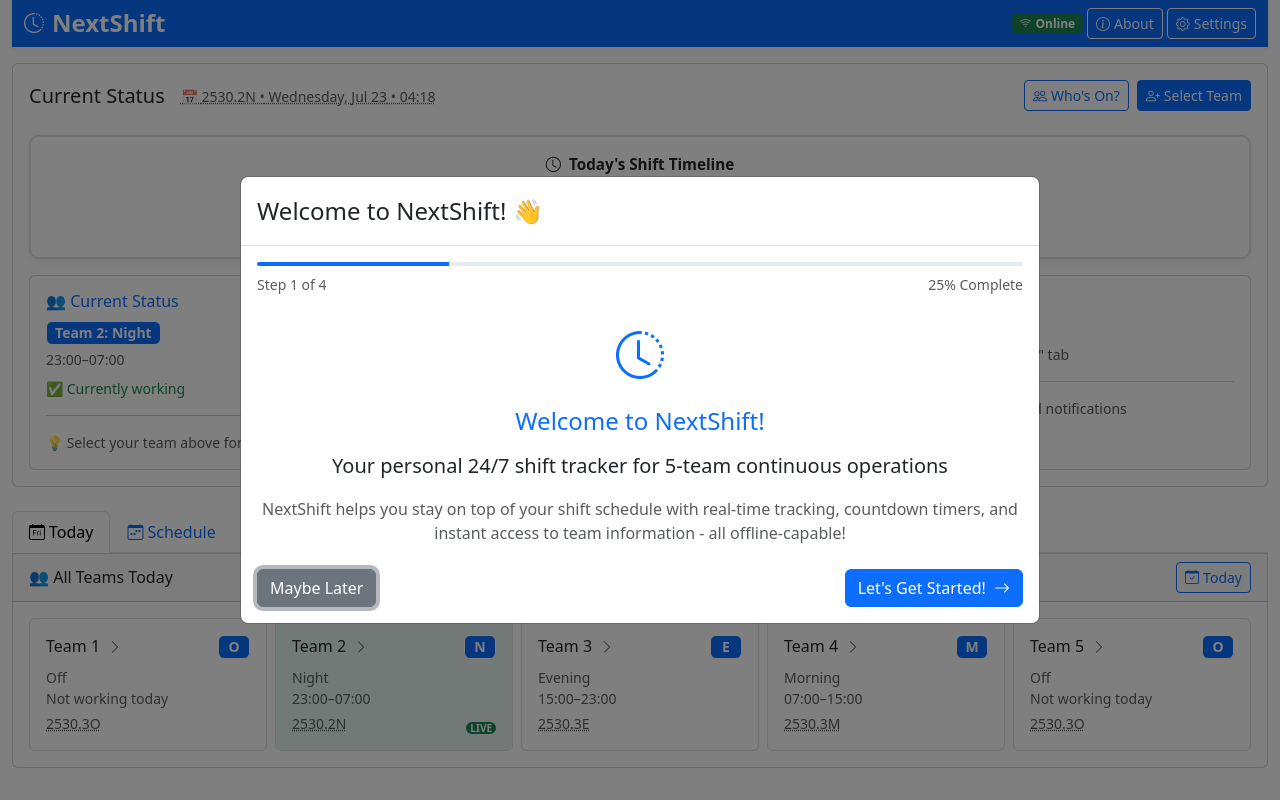
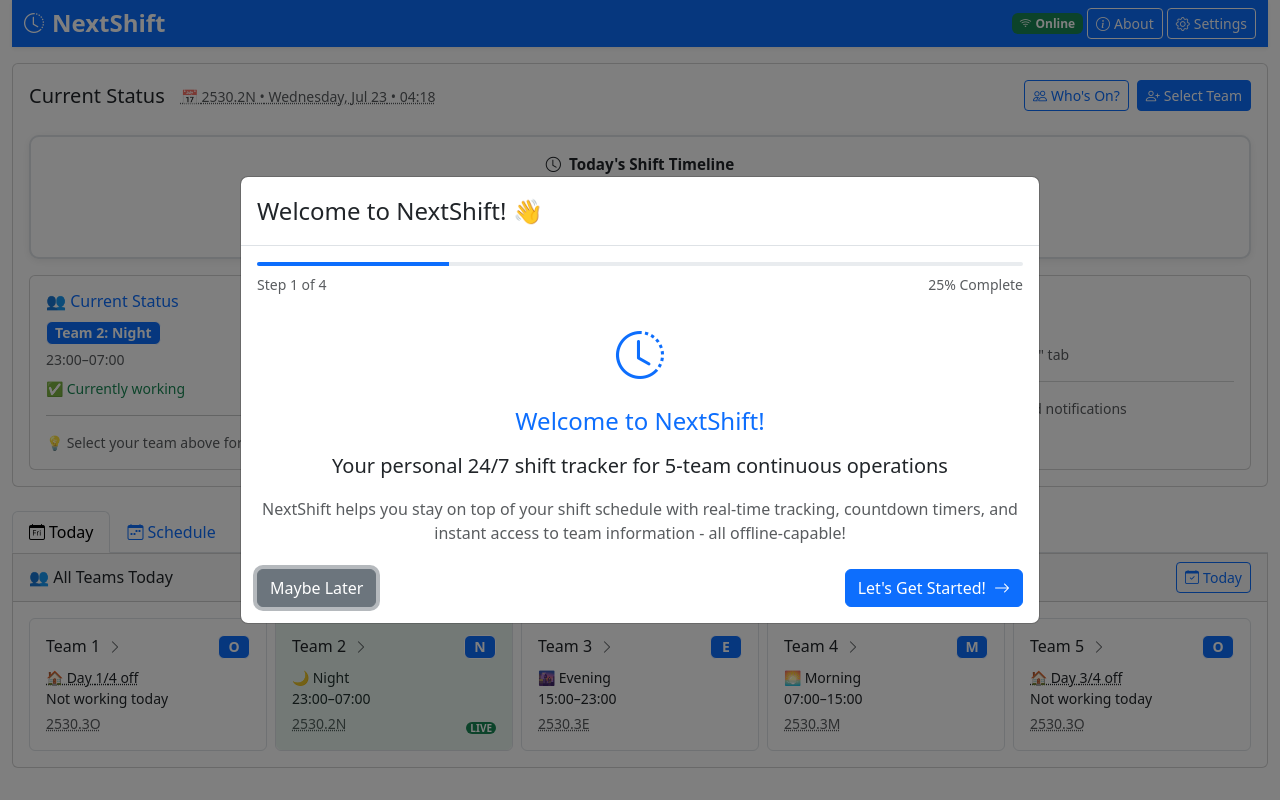
Before and after one commit to tjorim/NextShift, a React (Vite) app: page / in a window 1280 px wide. Built offline with nearby package versions, Linux system fonts and the light colour scheme.

Commit message:
feat: enhance TeamDetailModal and TodayView components with shift display name and off-day progress features

```diff
--- a/src/components/TeamDetailModal.tsx
+++ b/src/components/TeamDetailModal.tsx
@@ -17,6 +17,7 @@
     calculateShift,
     getCurrentShiftDay,
     getShiftByCode,
+    getShiftDisplayName,
 } from '../utils/shiftCalculations';
 
 interface TeamDetailModalProps {
@@ -141,25 +142,29 @@
                                     Current Status
                                 </h6>
                                 <div className="d-flex align-items-center gap-2">
-                                    {currentStatus?.shift.code === 'O' ? (
-                                        <Badge bg="secondary" pill>
-                                            <i className="bi bi-house me-1"></i>
-                                            Off Duty
-                                        </Badge>
-                                    ) : (
                                     <Badge
+                                        bg={
+                                            currentStatus?.shift.code === 'O'
+                                                ? 'secondary'
+                                                : undefined
+                                        }
                                         className={
-                                                getShiftByCode(
+                                            currentStatus?.shift.code !== 'O'
+                                                ? getShiftByCode(
                                                       currentStatus?.shift.code,
                                                   ).className
+                                                : undefined
                                         }
                                         pill
                                     >
-                                            <i className="bi bi-briefcase me-1"></i>
-                                            {currentStatus?.shift.name ||
-                                                'Unknown'}
+                                        {currentStatus
+                                            ? getShiftDisplayName(
+                                                  getShiftByCode(
+                                                      currentStatus.shift.code,
+                                                  ),
+                                              )
+                                            : 'Unknown'}
                                     </Badge>
-                                    )}
                                     <small className="text-muted">
                                         {currentStatus?.date.format(
                                             'dddd, MMM D',
@@ -179,7 +184,11 @@
                                         }
                                         pill
                                     >
-                                        {nextShift.shift.name}
+                                        {getShiftDisplayName(
+                                            getShiftByCode(
+                                                nextShift.shift.code,
+                                            ),
+                                        )}
                                     </Badge>
                                     <small className="text-muted d-block">
                                         {nextShift.date.format('MMM D')}
@@ -238,22 +247,27 @@
                                         </td>
                                         <td>{day.date.format('ddd')}</td>
                                         <td>
-                                            {day.shift.code === 'O' ? (
-                                                <Badge bg="secondary" pill>
-                                                    Off
-                                                </Badge>
-                                            ) : (
                                             <Badge
+                                                bg={
+                                                    day.shift.code === 'O'
+                                                        ? 'secondary'
+                                                        : undefined
+                                                }
                                                 className={
-                                                        getShiftByCode(
+                                                    day.shift.code !== 'O'
+                                                        ? getShiftByCode(
                                                               day.shift.code,
                                                           ).className
+                                                        : undefined
                                                 }
                                                 pill
                                             >
-                                                    {day.shift.name}
+                                                {getShiftDisplayName(
+                                                    getShiftByCode(
+                                                        day.shift.code,
+                                                    ),
+                                                )}
                                             </Badge>
-                                            )}
                                         </td>
                                         <td>
                                             <small className="text-muted">
--- a/src/components/TodayView.tsx
+++ b/src/components/TodayView.tsx
@@ -11,8 +11,13 @@
     getISOWeekYear2Digit,
     getLocalizedShiftTime,
 } from '../utils/dateTimeUtils';
-import type { ShiftResult } from '../utils/shiftCalculations';
-import { getShiftByCode } from '../utils/shiftCalculations';
+import type { OffDayProgress, ShiftResult } from '../utils/shiftCalculations';
+import {
+    getNextShift,
+    getOffDayProgress,
+    getShiftByCode,
+    getShiftDisplayName,
+} from '../utils/shiftCalculations';
 
 interface TodayViewProps {
     todayShifts: ShiftResult[];
@@ -34,6 +39,15 @@
 }) {
     const { settings } = useSettings();
     const shift = getShiftByCode(shiftResult.shift.code);
+
+    // Calculate off-day progress and next shift for teams that are not working
+    const offDayProgress: OffDayProgress | null = !shiftResult.shift.isWorking
+        ? getOffDayProgress(shiftResult.date, shiftResult.teamNumber)
+        : null;
+
+    const nextShift = !shiftResult.shift.isWorking
+        ? getNextShift(shiftResult.date, shiftResult.teamNumber)
+        : null;
 
     const cardContent = (
         <>
@@ -89,16 +103,46 @@
                     </Badge>
                 </OverlayTrigger>
             </div>
-            <div className="text-muted small">
-                {shiftResult.shift.name}
-                <br />
-                {shiftResult.shift.isWorking
-                    ? getLocalizedShiftTime(
-                          shiftResult.shift.start,
-                          shiftResult.shift.end,
-                          settings.timeFormat,
-                      )
-                    : 'Not working today'}
+            <div className="small">
+                {shiftResult.shift.isWorking ? (
+                    <>
+                        {getShiftDisplayName(shift)}
+                        <br />
+                        {getLocalizedShiftTime(
+                            shiftResult.shift.start,
+                            shiftResult.shift.end,
+                            settings.timeFormat,
+                        )}
+                    </>
+                ) : offDayProgress && nextShift ? (
+                    <>
+                        <OverlayTrigger
+                            placement="bottom"
+                            overlay={
+                                <Tooltip
+                                    id={`off-tooltip-${shiftResult.teamNumber}`}
+                                >
+                                    Returns{' '}
+                                    {nextShift.date.format('dddd, MMM D')} -{' '}
+                                    {nextShift.shift.name}
+                                </Tooltip>
+                            }
+                        >
+                            <span className="help-underline">
+                                🏠 Day {offDayProgress.current}/
+                                {offDayProgress.total} off
+                            </span>
+                        </OverlayTrigger>
+                        <br />
+                        Not working today
+                    </>
+                ) : (
+                    <>
+                        {shiftResult.shift.name}
+                        <br />
+                        Not working today
+                    </>
+                )}
             </div>
             <div className="text-muted small mt-1">
                 <OverlayTrigger
```
Also changed, not shown: 1 other file (tests, documents, lock files or other folders). Lines whose indentation alone changed are shown as unchanged.
